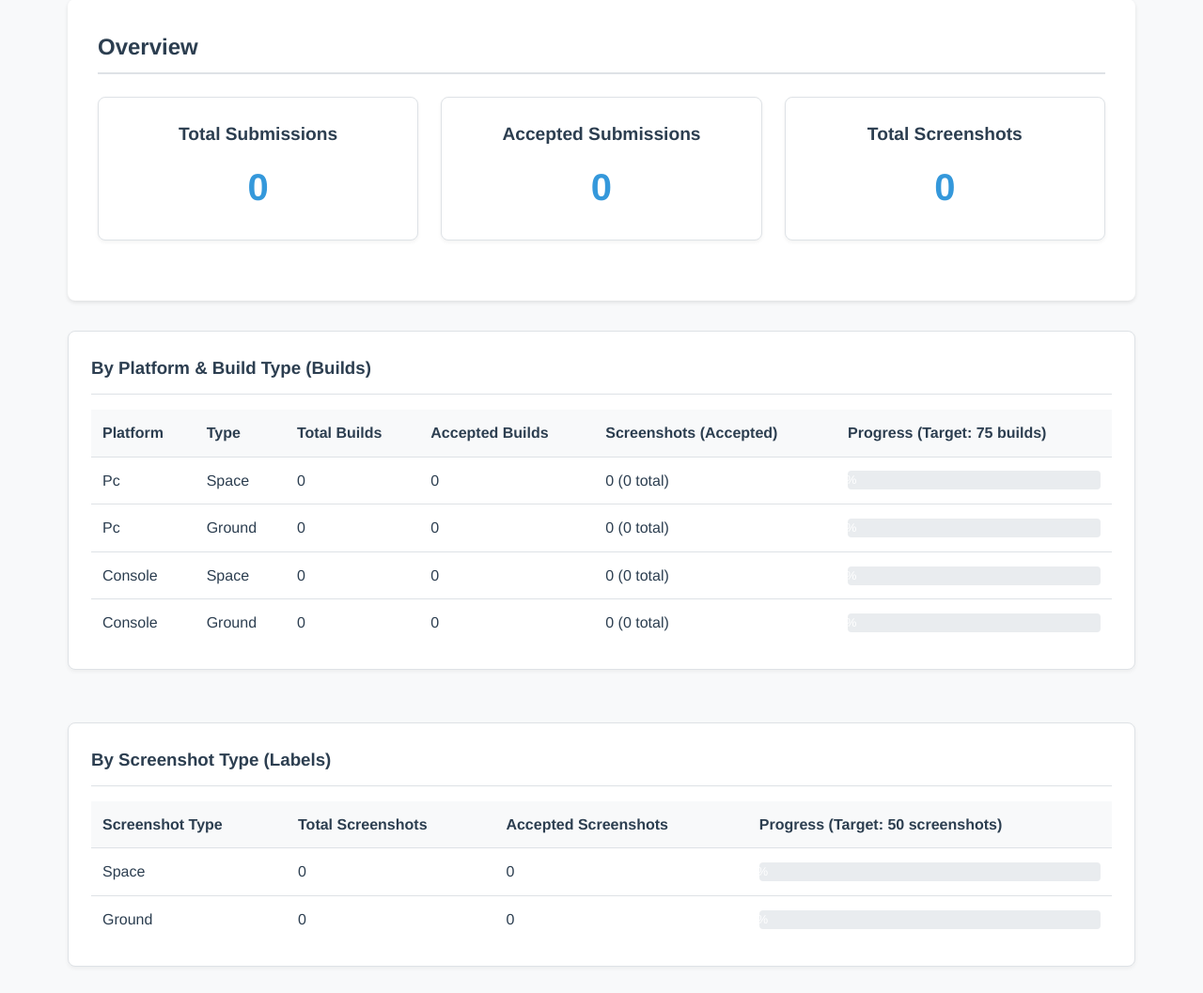
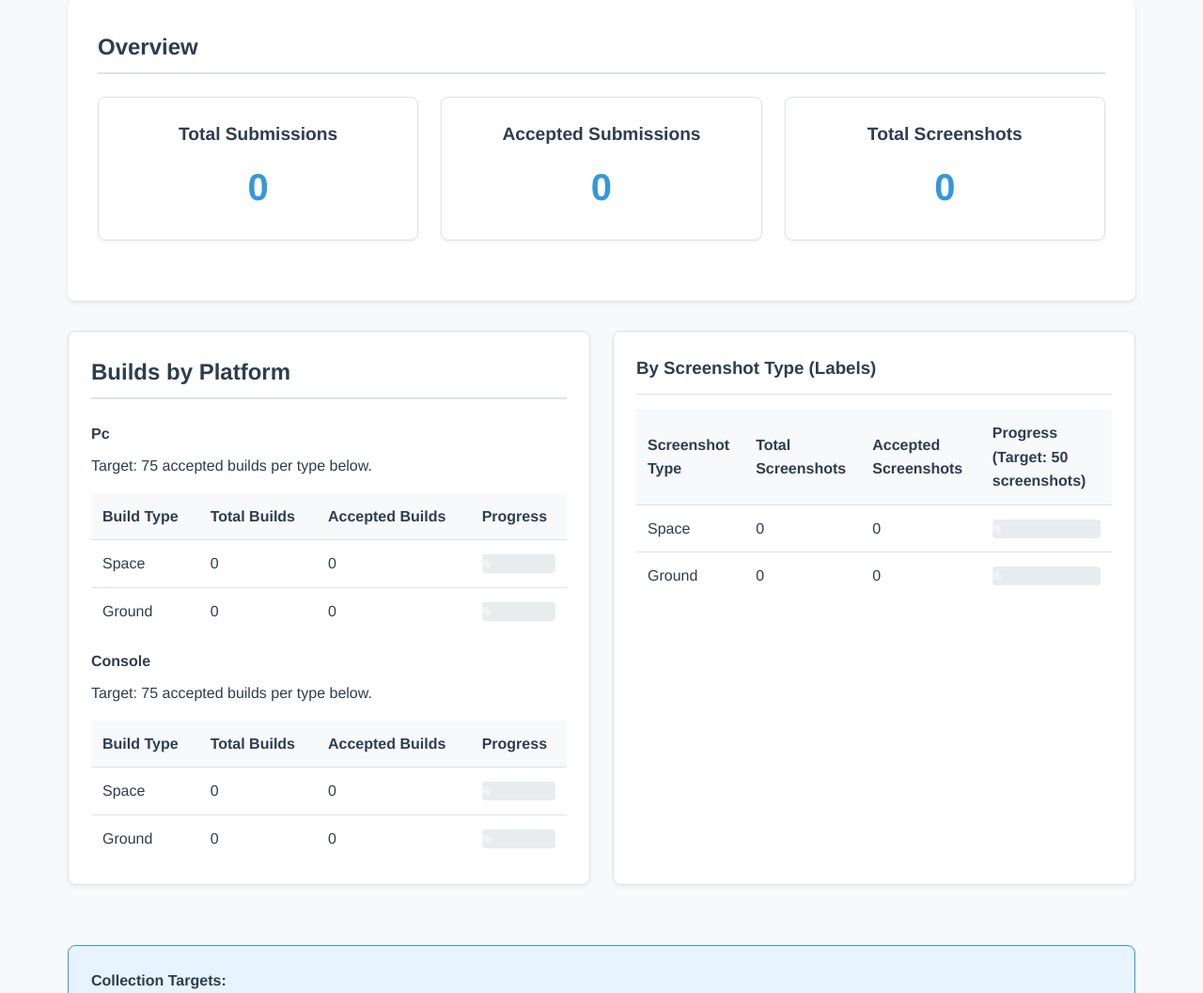
Before and after one commit to phillipod/SISTER, a Flask app: page /training-data-stats in a window 1280 px wide. Shown: the part 560-1617 px from the top of the page at 94% size. Run offline with Flask 3, Linux system fonts and the light colour scheme; data that the repository does not hold is empty.

Commit message:
✨ Revise training data statistics layout: Updated the HTML template to enhance the display of builds by platform, including clearer headings and progress indicators. Improved handling of cases with no data available for specific platforms and types, ensuring a more user-friendly experience.

```diff
--- a/sister_website/templates/training_data_stats.html
+++ b/sister_website/templates/training_data_stats.html
@@ -27,30 +27,31 @@
 
     <div class="detail-sections-grid">
         <section class="detail-section">
-            <h3>By Platform & Build Type (Builds)</h3>
+            <h2>Builds by Platform</h2>
+            {% for platform_name, platform_data in stats.by_platform_type.items() %}
+                <h4>{{ platform_name|title }}</h4>
+                <p>Target: {{ stats.target_per_platform_type }} accepted builds per type below.</p>
                 <table class="stats-table">
                     <thead>
                         <tr>
-                        <th>Platform</th>
-                        <th>Type</th>
+                            <th>Build Type</th>
                             <th>Total Builds</th>
                             <th>Accepted Builds</th>
-                        <th>Screenshots (Accepted)</th>
-                        <th>Progress (Target: {{ stats.target_per_platform_type }} builds)</th>
+                            <th>Progress</th>
                         </tr>
                     </thead>
                     <tbody>
-                    {% for platform, types in stats.by_platform_type.items() %}
-                        {% for type, data in types.items() %}
+                        {% for type, data in platform_data.items() %}
                         <tr>
-                            <td>{{ platform|title }}</td>
                             <td>{{ type|title }}</td>
                             <td>{{ data.total_builds }}</td>
                             <td>{{ data.accepted_builds }}</td>
-                            <td>{{ data.accepted_screenshots }} ({{ data.total_screenshots }} total)</td>
                             <td>
                                 <div class="custom-progress-container">
+                                    {% set progress = 0 %}
+                                    {% if stats.target_per_platform_type > 0 %}
                                         {% set progress = (data.accepted_builds / stats.target_per_platform_type * 100)|round|int %}
+                                    {% endif %}
                                     <div class="custom-progress-bar {% if progress >= 100 %}complete{% endif %}"
                                          style="width: {{ progress }}%;">
                                         {{ progress }}%
@@ -58,12 +59,14 @@
                                 </div>
                             </td>
                         </tr>
-                        {% endfor %}
                         {% else %}
-                    <tr><td colspan="6">No data by platform and type.</td></tr>
+                        <tr><td colspan="4">No {{ platform_name|title }} data by type.</td></tr>
                         {% endfor %}
                     </tbody>
                 </table>
+            {% else %}
+                <p>No platform data available.</p>
+            {% endfor %}
         </section>
 
         <section class="detail-section">
```
Lines whose indentation alone changed are shown as unchanged.
